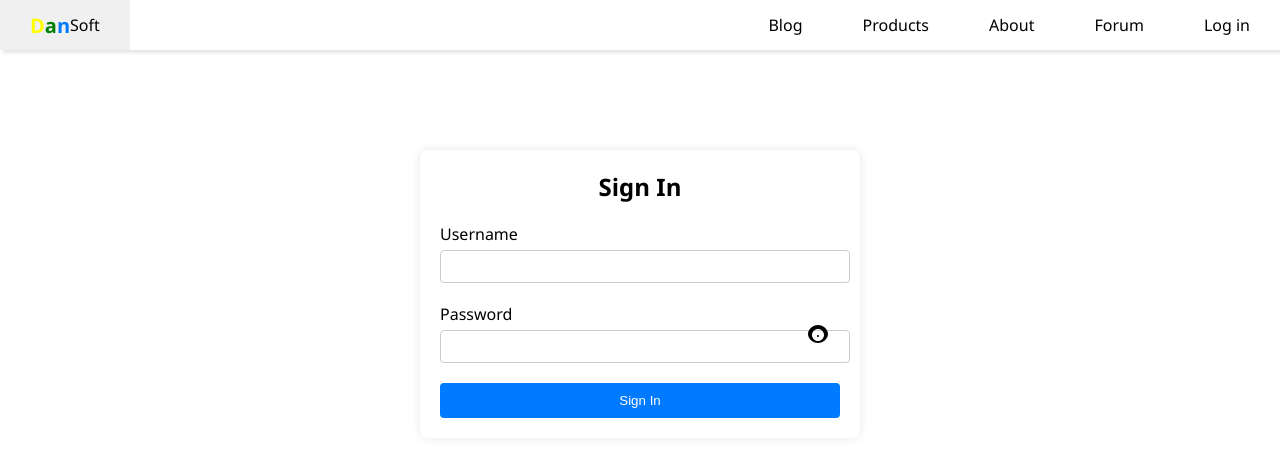
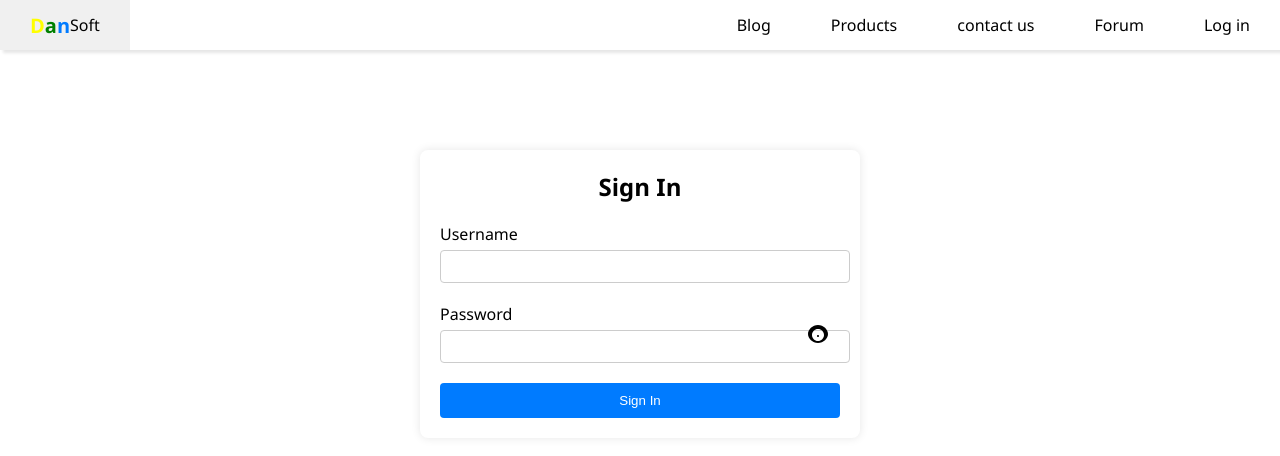
Before and after one commit to GiftedTerry/port, a plain HTML site: page index.html in a window 1280 px wide. Drawn offline with Linux system fonts and the light colour scheme.

Commit message:
port.html

```diff
--- a/index.html
+++ b/index.html
@@ -157,7 +157,7 @@
    <li onclick="hideside()"><a style="font-size:30px;">×</a></li>
    <li><a href="#">Blog</a></li>
    <li><a href="#">Products</a></li>
-   <li><a href="#">About</a></li>
+   <li><a href="#">https://wa.me/+2347039853320?text=hi+i+am+from+ur+port+i+have+saved+ur+contact+my+name+is+..</a></li>
    <li><a href="#">Forum</a></li>
    <li><a href="#">Log in</a></li>
   </ul>
@@ -165,7 +165,7 @@
    <li><a><span style="color:yellow;font-weight:bold;font-size: 20px;">D</span><span style="color:green;font-weight:bold;font-size: 20px;">a</span><span style="color:#007bff;font-weight:bold;font-size: 20px;">n</span>Soft</a></li>
    <li class="hidemob"><a href="#">Blog</a></li>
    <li class="hidemob"><a href="#">Products</a></li>
-   <li class="hidemob"><a href="#">About</a></li>
+   <li class="hidemob"><a href="#">contact us</a></li>
    <li class="hidemob"><a href="#">Forum</a></li>
    <li class="hidemob"><a href="#">Log in</a></li>
    <li class="menubt" onclick="sideBar()"><a><svg xmlns="" width="26" height="26" viewBox="0 0 32 32" stroke="currentColor" fill="none" stroke-linejoin="round" stroke-linecap="round" stroke-width="5" ><path d="M 5 5 10 5 20 5 25 5"></path><path d="M 5 15 10 15 20 15 25 15"></path><path d="M 5 25 10 25 20 25 25 25"></path></svg></a></li>
```
